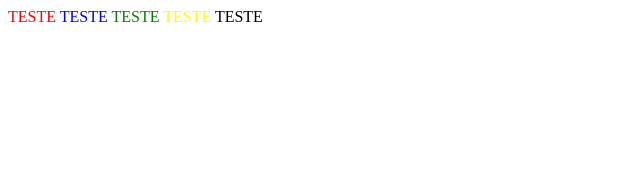
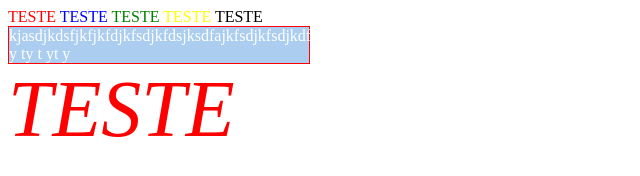
Before and after one commit to RodrigoDot/sass, a plain HTML site: page index.html in a window 1280 px wide. Shown: the whole page, without its empty margins (0-640 px from the left). Drawn offline with Linux system fonts and the light colour scheme.

Commit message:
variaveis simples

```diff
--- a/index.html
+++ b/index.html
@@ -4,6 +4,7 @@
         <meta charset="utf-8" />
         <link rel="stylesheet" type="text/css" href="css/style.css" />
         <link rel="stylesheet" type="text/css" href="css/style2.css" />
+        <link rel="stylesheet" type="text/css" href="css/variaveis.css" />
     </head>
     <body>
         <label class="vermelho">TESTE</label>
@@ -11,5 +12,18 @@
         <label class="verde">TESTE</label>
         <label class="amarelo">TESTE</label>
         <label class="grandeAmarelo">TESTE</label>
+
+        <div class="error">
+            kjasdjkdsfjkfjkfdjkfsdjkfdsjksdfajkfsdjkfsdjkdfsjk
+            y
+            ty
+            t
+            yt
+            y
+        </div>
+
+        <label class="GRS">TESTE</label>
+
+
     </body>
 </html>
--- a/sass/style2.scss
+++ b/sass/style2.scss
@@ -5,5 +5,3 @@
 .big {
   font-size: 3em;
 }
-
-/*# sourceMappingURL=style2.css.map */
--- /dev/null
+++ b/sass/variaveis.scss
@@ -0,0 +1,22 @@
+$highlight-color: #abcdef;
+$width: 300px;
+$border: 1px solid #f00;
+$base-color: #ffffff;
+$background-color: #abcdef;
+
+$g: 5em;
+$r: red;
+$s: oblique;
+
+.error {
+    color: $base-color;
+    background-color: $background-color;
+    width: $width;
+    border: $border;
+}
+
+.GRS {
+	font-size: $g;
+    color: $r;
+    font-style: $s;
+}
```
Also changed, not shown: css/variaveis.css (added), 2 other files.
